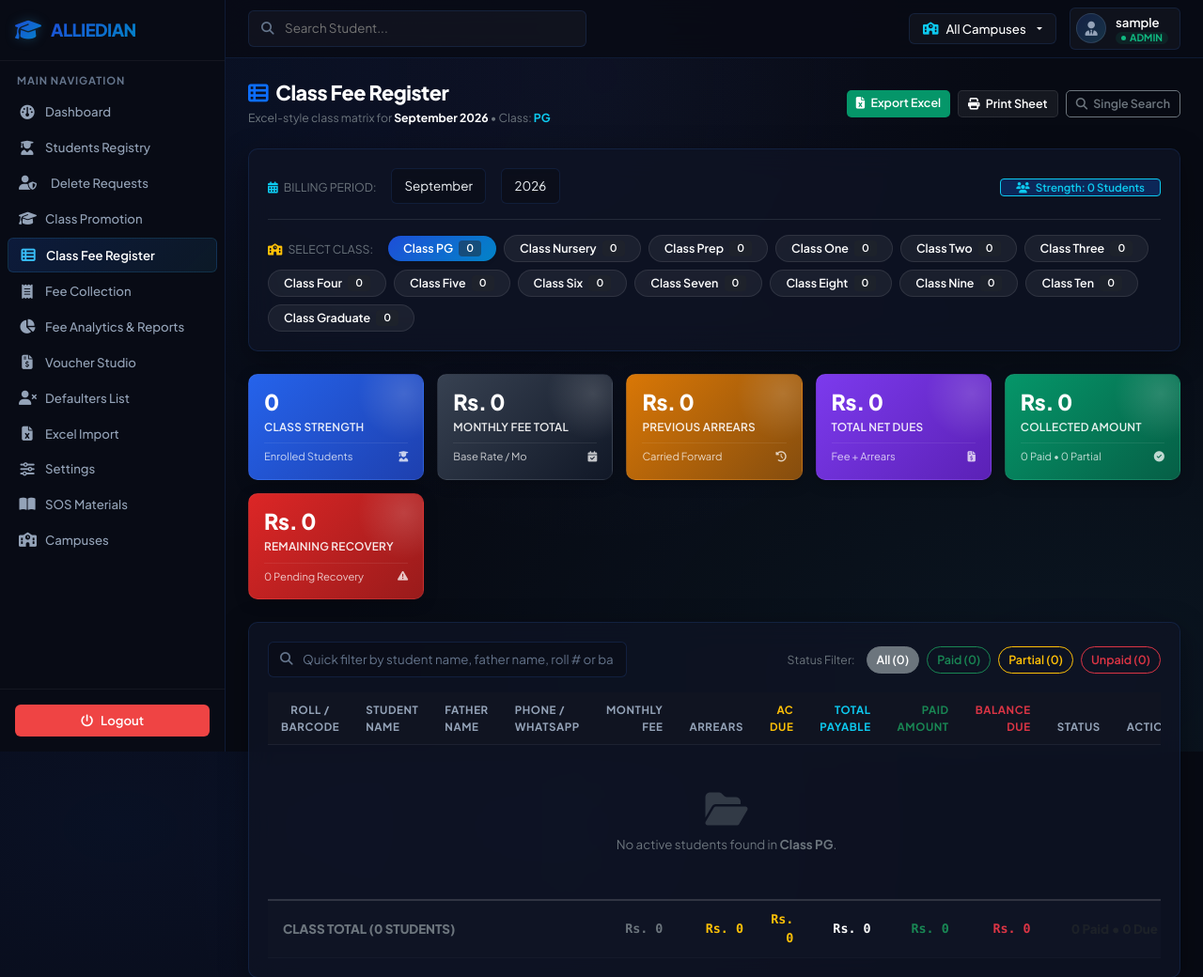
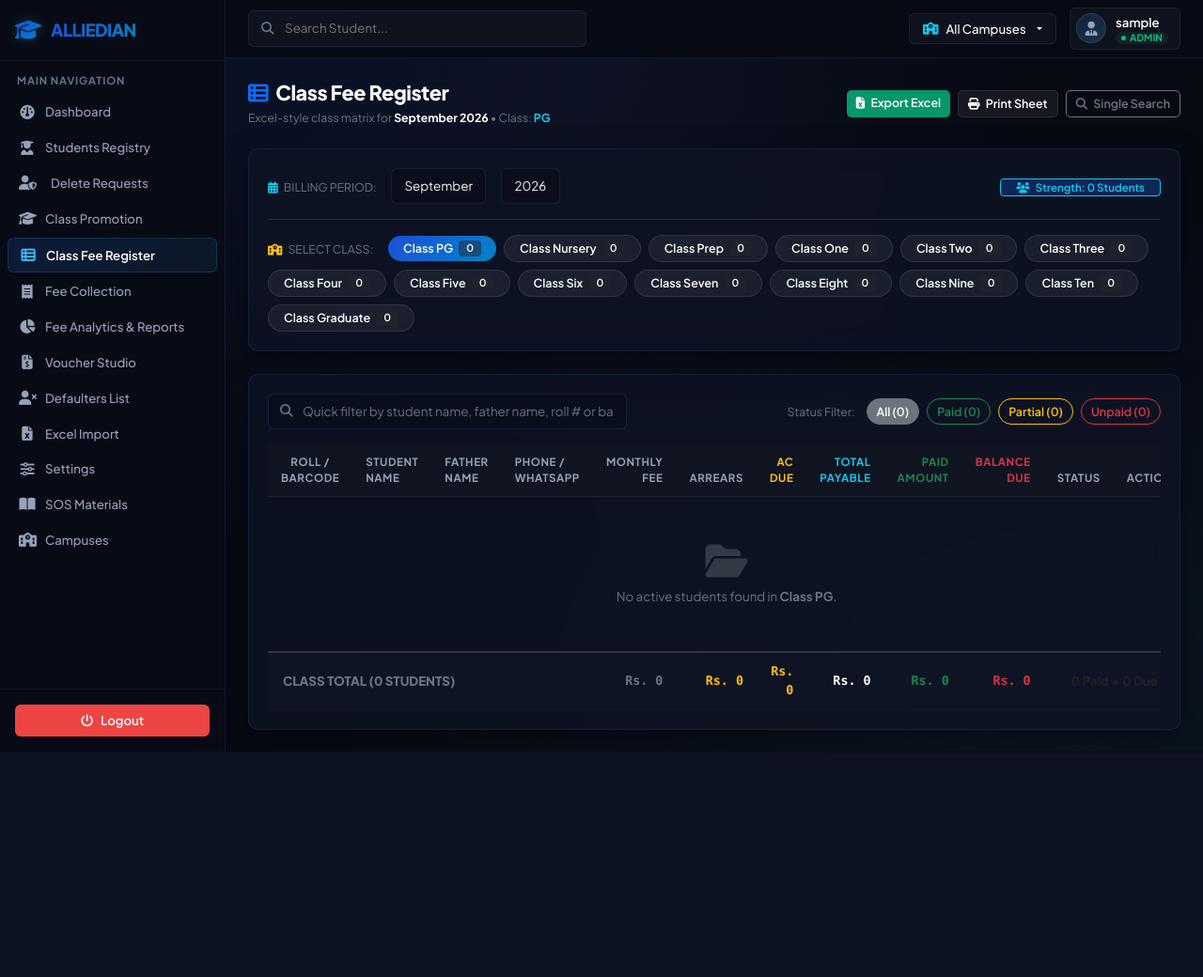
Before and after one commit to Saeed-driod/SMS2, a Flask app: page /fee/class-sheet in a window 1280 px wide. Shown: the top 1040 px of the page at 94% size. After the commit the page ends 801 px from the top, so only its background shows below. Run offline with Flask 3, Linux system fonts and the light colour scheme; the visitor is signed in with stand-in values (Sample User, id 1); data that the repository does not hold is empty; some libraries are stand-ins or nearby versions.

Commit message:
remove: remove summary cards grid from Class Fee Register

```diff
--- a/templates/class_fee_sheet.html
+++ b/templates/class_fee_sheet.html
@@ -72,81 +72,6 @@
             {% endfor %}
         </div>
     </form>
-</div>
-
-<!-- Financial Summary Strip for Selected Class -->
-<div class="dashboard-grid-v2 mb-4">
-    <!-- Total Students -->
-    <div class="analytics-card card-theme-blue">
-        <div>
-            <div class="card-num">{{ total_students }}</div>
-            <div class="card-label">Class Strength</div>
-        </div>
-        <div class="card-footer-info">
-            <span>Enrolled Students</span>
-            <i class="fa-solid fa-user-graduate"></i>
-        </div>
-    </div>
-
-    <!-- Monthly Tuition Total -->
-    <div class="analytics-card card-theme-dark">
-        <div>
-            <div class="card-num">Rs. {{ "{:,.0f}".format(total_class_monthly_fee) }}</div>
-            <div class="card-label">Monthly Fee Total</div>
-        </div>
-        <div class="card-footer-info">
-            <span>Base Rate / Mo</span>
-            <i class="fa-solid fa-calendar-check"></i>
-        </div>
-    </div>
-
-    <!-- Total Arrears -->
-    <div class="analytics-card card-theme-yellow">
-        <div>
-            <div class="card-num">Rs. {{ "{:,.0f}".format(total_class_arrears) }}</div>
-            <div class="card-label">Previous Arrears</div>
-        </div>
-        <div class="card-footer-info">
-            <span>Carried Forward</span>
-            <i class="fa-solid fa-clock-rotate-left"></i>
-        </div>
-    </div>
-
-    <!-- Total Payable -->
-    <div class="analytics-card card-theme-purple">
-        <div>
-            <div class="card-num">Rs. {{ "{:,.0f}".format(total_class_payable) }}</div>
-            <div class="card-label">Total Net Dues</div>
-        </div>
-        <div class="card-footer-info">
-            <span>Fee + Arrears</span>
-            <i class="fa-solid fa-file-invoice-dollar"></i>
-        </div>
-    </div>
-
-    <!-- Total Collected -->
-    <div class="analytics-card card-theme-green">
-        <div>
-            <div class="card-num">Rs. {{ "{:,.0f}".format(total_class_paid) }}</div>
-            <div class="card-label">Collected Amount</div>
-        </div>
-        <div class="card-footer-info">
-            <span>{{ paid_count }} Paid &bull; {{ partial_count }} Partial</span>
-            <i class="fa-solid fa-circle-check"></i>
-        </div>
-    </div>
-
-    <!-- Total Remaining / Defaulters -->
-    <div class="analytics-card card-theme-red">
-        <div>
-            <div class="card-num">Rs. {{ "{:,.0f}".format(total_class_remaining) }}</div>
-            <div class="card-label">Remaining Recovery</div>
-        </div>
-        <div class="card-footer-info">
-            <span>{{ unpaid_count + partial_count }} Pending Recovery</span>
-            <i class="fa-solid fa-triangle-exclamation"></i>
-        </div>
-    </div>
 </div>
 
 <!-- Excel Sheet Table Container -->
```
